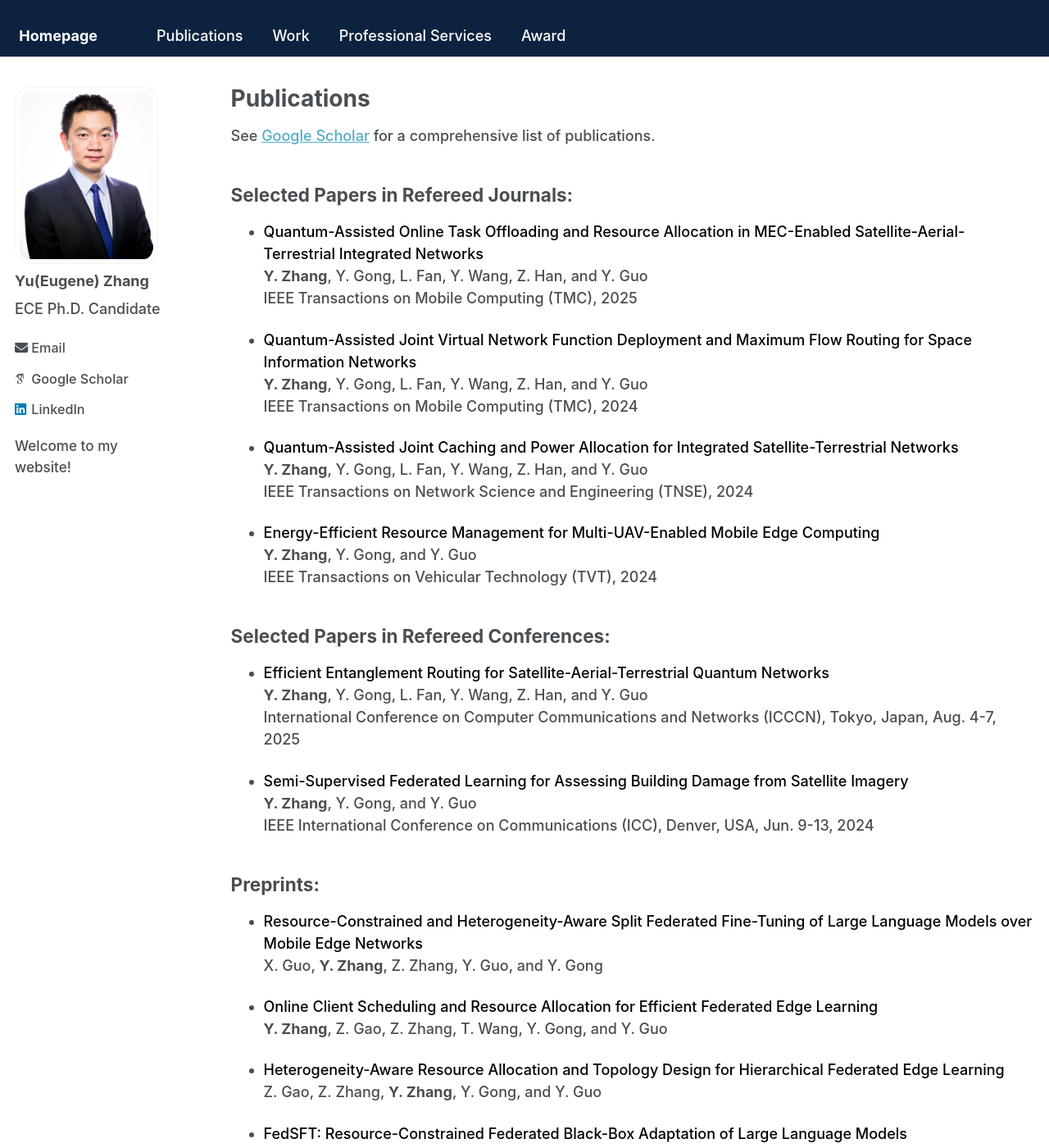
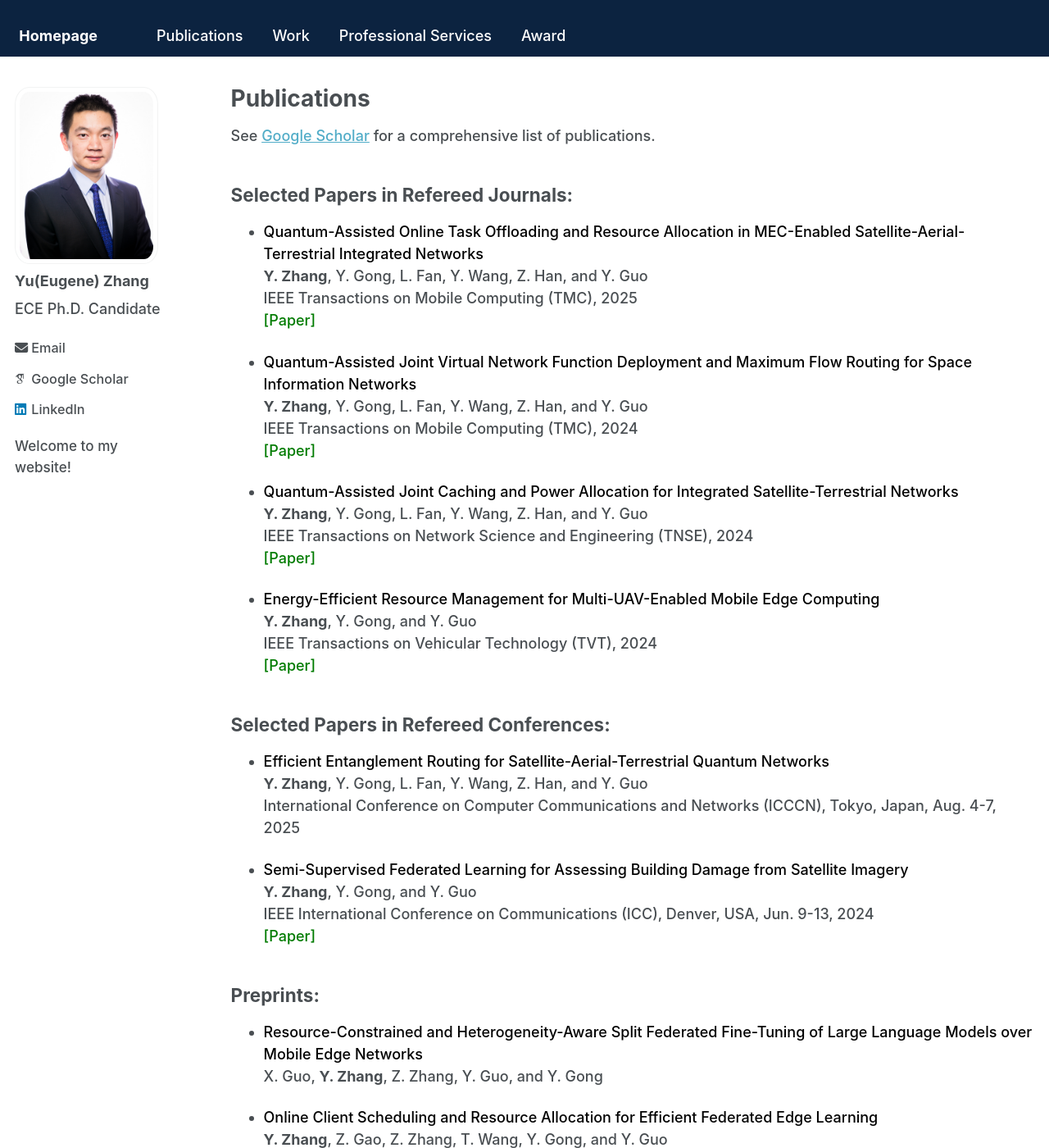
Before and after one commit to Yu-Zhang-Eugene/yu-zhang-eugene.github.io, a Jekyll site: the page built from _pages/publications.md, in a window 1280 px wide and 1400 px high. Shown: the whole window at 82% size. Built offline with Jekyll 4.4.1, drawn with Linux system fonts in a browser that asks for light colours; some web fonts are replaced; a script that is not in the unit is left out.

Commit message:
Update publications.md

```diff
--- a/_pages/publications.md
+++ b/_pages/publications.md
@@ -13,18 +13,22 @@ Selected Papers in Refereed Journals:
 - <span style="color: black;"> Quantum-Assisted Online Task Offloading and Resource Allocation in MEC-Enabled Satellite-Aerial-Terrestrial Integrated Networks </span>
   __Y. Zhang__, Y. Gong, L. Fan, Y. Wang, Z. Han, and Y. Guo
   IEEE Transactions on Mobile Computing (TMC), 2025
+  <a href="https://ieeexplore.ieee.org/document/10804104" style="color: #007b00; text-decoration: none;">[Paper]</a>
 
 - <span style="color: black;"> Quantum-Assisted Joint Virtual Network Function Deployment and Maximum Flow Routing for Space Information Networks </span>
   __Y. Zhang__, Y. Gong, L. Fan, Y. Wang, Z. Han, and Y. Guo
   IEEE Transactions on Mobile Computing (TMC), 2024
+  <a href="https://ieeexplore.ieee.org/document/10691643" style="color: #007b00; text-decoration: none;">[Paper]</a>
 
 - <span style="color: black;"> Quantum-Assisted Joint Caching and Power Allocation for Integrated Satellite-Terrestrial Networks </span>
   __Y. Zhang__, Y. Gong, L. Fan, Y. Wang, Z. Han, and Y. Guo
   IEEE Transactions on Network Science and Engineering (TNSE), 2024
+  <a href="https://ieeexplore.ieee.org/document/10614917" style="color: #007b00; text-decoration: none;">[Paper]</a>
 
 - <span style="color: black;"> Energy-Efficient Resource Management for Multi-UAV-Enabled Mobile Edge Computing </span>
   __Y. Zhang__, Y. Gong, and Y. Guo
   IEEE Transactions on Vehicular Technology (TVT), 2024
+  <a href="https://ieeexplore.ieee.org/document/10477460" style="color: #007b00; text-decoration: none;">[Paper]</a>
 
 
 
@@ -37,6 +41,7 @@ International Conference on Computer Communications and Networks (ICCCN), Tokyo,
 - <span style="color: black;"> Semi-Supervised Federated Learning for Assessing Building Damage from Satellite Imagery </span>
   __Y. Zhang__, Y. Gong, and Y. Guo
 IEEE International Conference on Communications (ICC), Denver, USA, Jun. 9-13, 2024
+<a href="https://ieeexplore.ieee.org/document/10622484" style="color: #007b00; text-decoration: none;">[Paper]</a>
 
 
 
```
